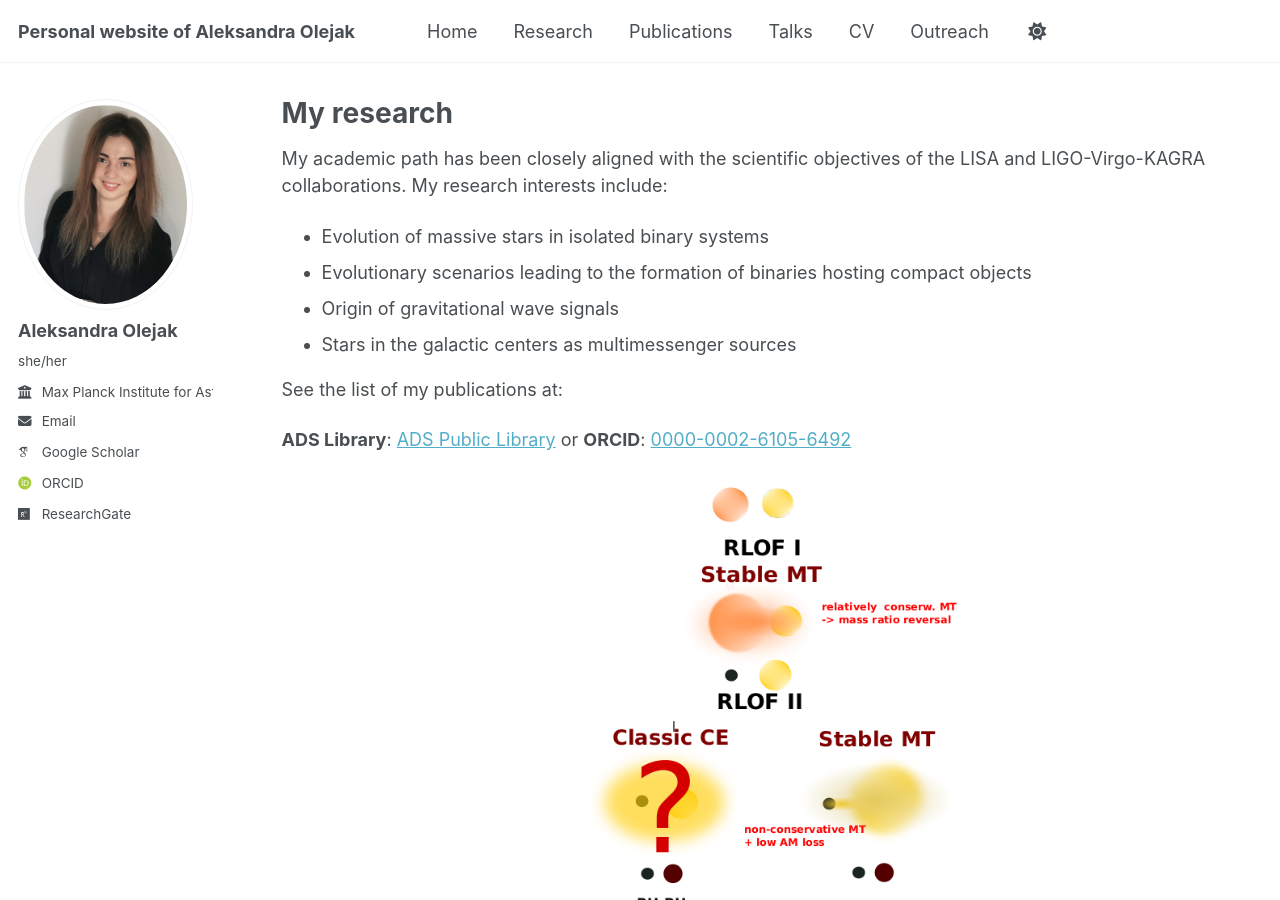
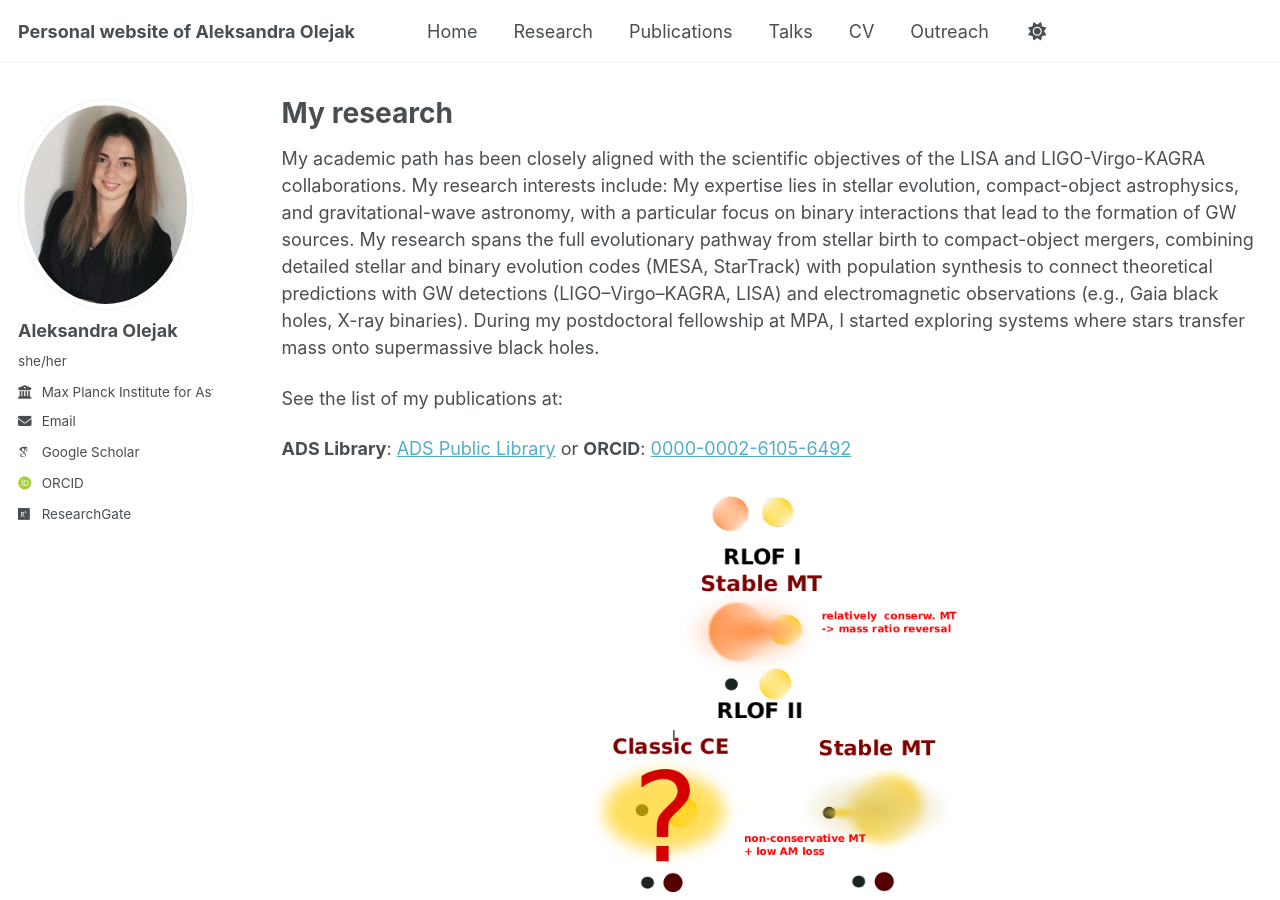
Before and after one commit to aleole/aleole.github.io, a Jekyll site: the page built from _pages/about.md, in a window 1280 px wide and 900 px high. Built offline with Jekyll 4.4.1, drawn with Linux system fonts in a browser that asks for light colours; some web fonts are replaced; a script that is not in the unit is left out.

Commit message:
Update about.md

```diff
--- a/_pages/about.md
+++ b/_pages/about.md
@@ -11,11 +11,7 @@ redirect_from:
 
 
 My academic path has been closely aligned with the scientific objectives of the LISA and LIGO-Virgo-KAGRA collaborations. My research interests include:
-
-- Evolution of massive stars in isolated binary systems
-- Evolutionary scenarios leading to the formation of binaries hosting compact objects
-- Origin of gravitational wave signals
-- Stars in the galactic centers as multimessenger sources
+My expertise lies in stellar evolution, compact-object astrophysics, and gravitational-wave astronomy, with a particular focus on binary interactions that lead to the formation of GW sources. My research spans the full evolutionary pathway from stellar birth to compact-object mergers, combining detailed stellar and binary evolution codes (MESA, StarTrack) with population synthesis to connect theoretical predictions with GW detections (LIGO–Virgo–KAGRA, LISA) and electromagnetic observations (e.g., Gaia black holes, X-ray binaries). During my postdoctoral fellowship at MPA, I started exploring systems where stars transfer mass onto supermassive black holes.
 
 See the list of my publications at:
 
```
